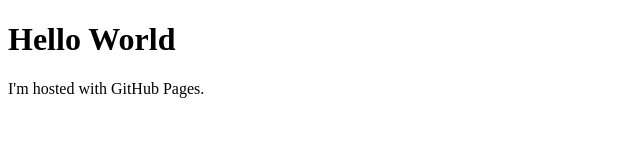
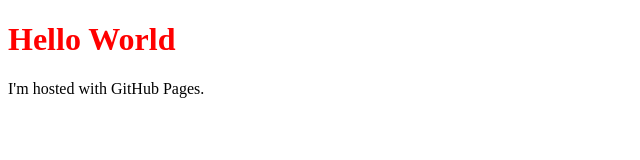
Before and after one commit to eharason/eharason.github.io, a plain HTML site: page index.html in a window 1280 px wide. Shown: the whole page, without its empty margins (0-640 px from the left). Drawn offline with Linux system fonts and the light colour scheme.

Commit message:
Update index.html

```diff
--- a/index.html
+++ b/index.html
@@ -1,7 +1,7 @@
 <!DOCTYPE html>
 <html>
 <body>
-<h1>Hello World</h1>
+  <h1><font color="red"> Hello World</h1></font>
 <p>I'm hosted with GitHub Pages.</p>
 </body>
 </html>
```
